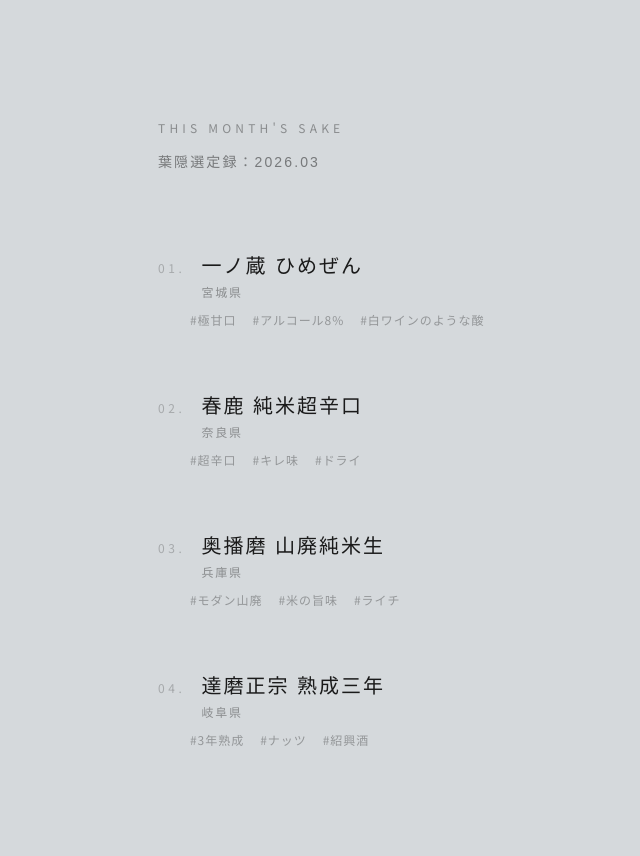
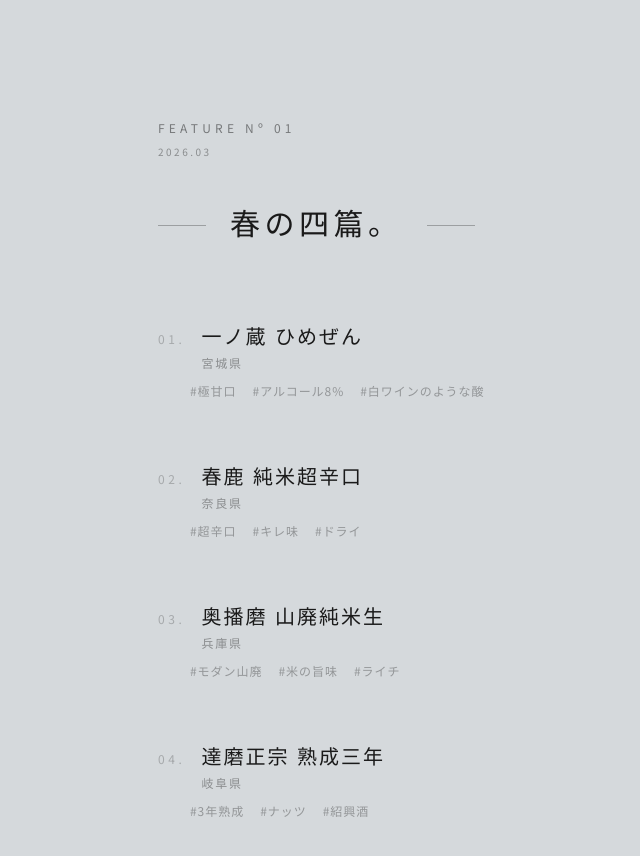
Before and after one commit to sutemailadd888/Hagakure-HP, a Next.js app: page / in a window 1280 px wide. Shown: the part 2760-3616 px from the top of the page, without its empty margins (146-786 px from the left). Built offline with nearby package versions, Linux system fonts and the light colour scheme.

Commit message:
sake-section

```diff
--- a/components/sake-section.tsx
+++ b/components/sake-section.tsx
@@ -2,6 +2,7 @@
 
 import { FadeIn } from "@/components/fade-in"
 
+// v0が生成した美しいデータ構造をそのまま維持
 const sakeList = [
   {
     number: "01",
@@ -33,16 +34,30 @@ export function SakeSection() {
   return (
     <section className="px-6 py-32 md:py-40">
       <div className="mx-auto max-w-2xl">
+
+        {/* ▼ 新しいタイポグラフィ（左揃えでリストと軸を合わせる） ▼ */}
         <FadeIn>
-          <h2 className="font-sans text-xs tracking-[0.35em] text-foreground/40 uppercase">
-            {"This Month's Sake"}
+          <div className="flex flex-col">
+            <span className="font-sans text-xs tracking-[0.35em] text-foreground/50 uppercase">
+              FEATURE Nº 01
+            </span>
+            <span className="mt-2 font-sans text-[10px] tracking-[0.25em] text-foreground/40">
+              2026.03
+            </span>
+          </div>
+        </FadeIn>
+
+        <FadeIn delay={0.1}>
+          <h2 className="mt-12 flex items-center gap-6 font-serif text-2xl tracking-[0.15em] text-foreground md:text-3xl">
+            {/* 左揃えのレイアウトに合わせ、ダッシュで美しくインデント（字下げ）する表現 */}
+            <span className="h-[1px] w-8 bg-foreground/30 md:w-12"></span>
+            春の四篇。
+            <span className="h-[1px] w-8 bg-foreground/30 md:w-12"></span>
           </h2>
         </FadeIn>
-        <FadeIn delay={0.1}>
-          <p className="mt-4 font-serif text-sm tracking-[0.15em] text-foreground/50">
-            葉隠選定録：2026.03
-          </p>
-        </FadeIn>
+        {/* ▲ ここまで ▲ */}
+
+        {/* ▼ v0の完璧なリストUIをそのまま復元 ▼ */}
         <div className="mt-16 space-y-12 md:mt-20 md:space-y-16">
           {sakeList.map((sake, index) => (
             <FadeIn key={sake.number} delay={index * 0.08}>
@@ -60,6 +75,7 @@ export function SakeSection() {
                     </p>
                   </div>
                 </div>
+                {/* 絶妙な余白（pl-8）によるインデント */}
                 <div className="mt-3 flex flex-wrap gap-x-4 gap-y-1 pl-8">
                   {sake.tags.map((tag) => (
                     <span
@@ -74,6 +90,7 @@ export function SakeSection() {
             </FadeIn>
           ))}
         </div>
+
       </div>
     </section>
   )
```
